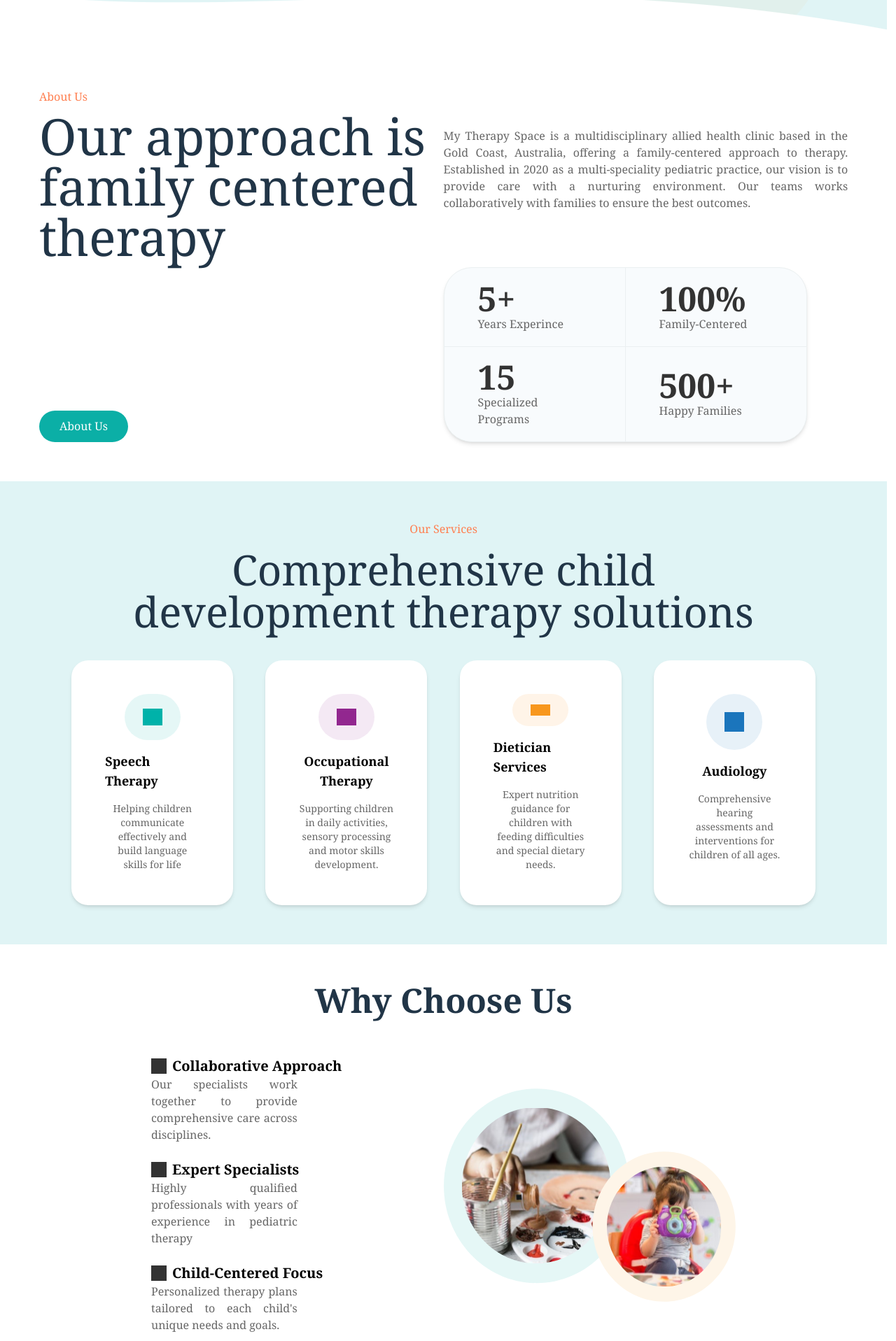
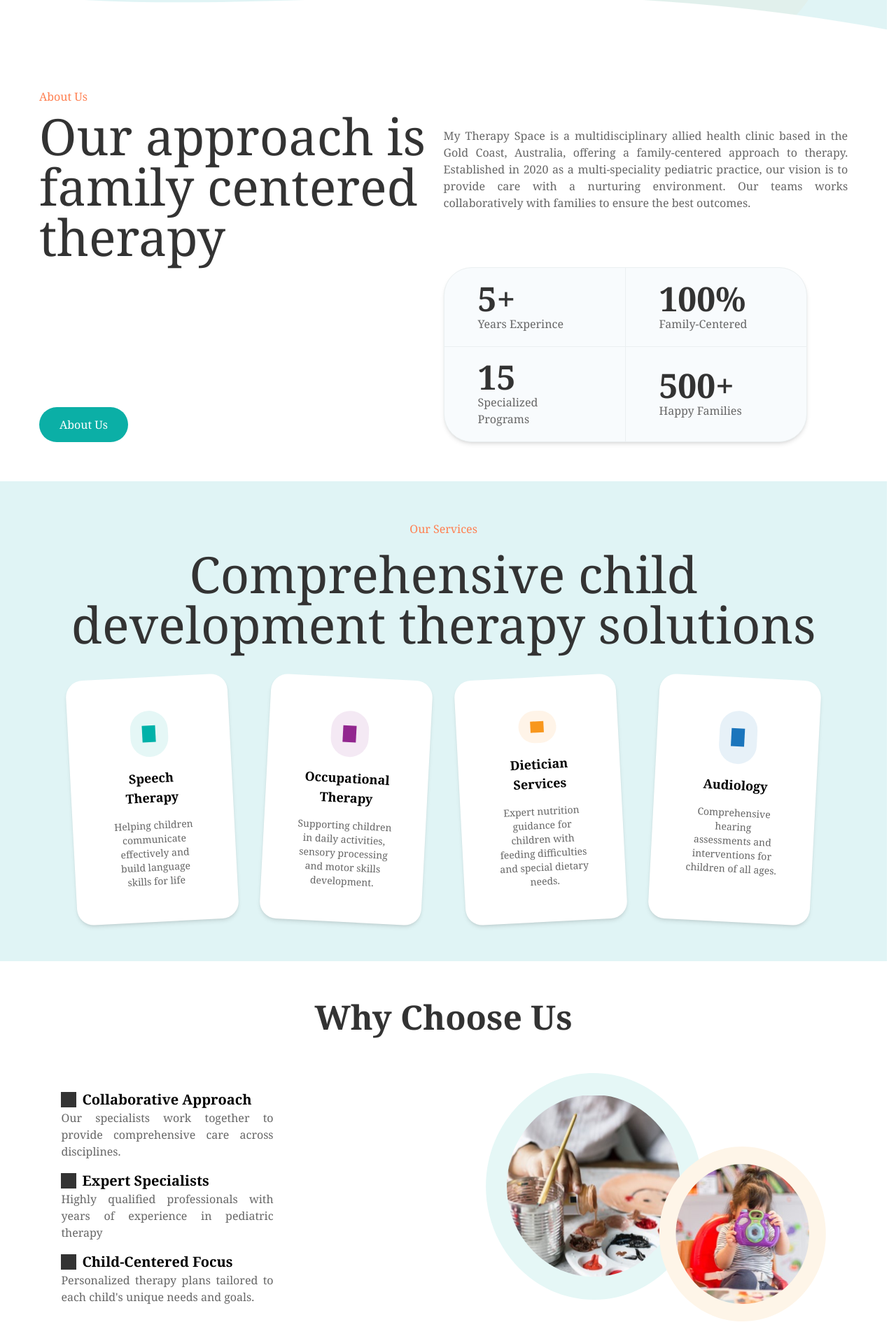
Before and after one commit to laksh-wadhwani/My-Therapy-Space, a React (Vite) app in the folder frontend/: page / in a window 1280 px wide. Shown: the part 880-2797 px from the top of the page at 70% size. Built offline with nearby package versions, Linux system fonts and the light colour scheme.

Commit message:
Updated frontend/landingpage.jsx and added about us also

```diff
--- a/frontend/src/App.jsx
+++ b/frontend/src/App.jsx
@@ -2,6 +2,7 @@ import React from "react";
 import Navbar from "./Components/navbar";
 import LandingPage from "./Screens/Landing_Page";
 import {BrowserRouter as Router, Routes, Route} from "react-router"
+import AboutUs from "./Screens/About_Us";
 
 const App = () => {
   return(
@@ -9,6 +10,7 @@ const App = () => {
       <Navbar/>
       <Routes>
         <Route exact path="/" element={<LandingPage/>}/>
+        <Route exact path="/AboutUs" element={<AboutUs/>}/>
       </Routes>
     </Router>
   )
--- a/frontend/src/Components/navbar.jsx
+++ b/frontend/src/Components/navbar.jsx
@@ -1,5 +1,6 @@
 import React from "react";
 import RButton from "./Reusable_Button";
+import { Link } from "react-router";
 
 const Navbar = () => {
   return(
@@ -16,7 +17,7 @@ const Navbar = () => {
           <div className="flex items-center gap-8">
             <ul className="flex font-serif text-lg capitalize gap-4 cursor-pointer text-[#797979]">
               <li className="hover:text-[#0BAFA6]">Home</li>
-              <li className="hover:text-[#0BAFA6]">About us</li>
+              <Link to="/AboutUs" style={{color:"unset"}}><li className="hover:text-[#0BAFA6]">About us</li></Link>
               <li className="hover:text-[#0BAFA6]">blogs</li>
               <li className="hover:text-[#0BAFA6]">workshops</li>
               <li className="hover:text-[#0BAFA6]">booking</li>
--- a/frontend/src/Screens/Landing_Page.jsx
+++ b/frontend/src/Screens/Landing_Page.jsx
@@ -1,63 +1,60 @@
 import React from "react";
-import RButton from "../Components/Reusable_Button";
-import Footer from "../Components/footer";
+import "../styles/landing.css";
+import RButton from "../Components/Reusable_Button"
+import ChooseUs from "../assets/section4.svg"
+import Footer from "../Components/footer"
 
 const LandingPage = () => {
     return(
         <React.Fragment>
-            <div className="w-full overflow-x-hidden bg-[#E0F4F5]">
-
-                <div className="w-full h-[950px] bg-[url(./assets/Section1.svg)] bg-center bg-no-repeat bg-cover flex items-center">
-
-                    <div className="flex flex-col gap-20 w-[50%] px-14 items-start">
-
-                        <div className="flex flex-col gap-6">
-                            <h1 className="text-7xl font-serif">Specialized therapy for <span className="text-[#01B2A9]">every child</span></h1>
-                            <div className="bg-[#92278F] w-20 h-1 rounded-xl"></div>
-                            <p className="font-serif text-[#666666] text-lg text-justify">A team of specialized therapists working together to help your child to thrive in Burleigh Waters and Hope Island.</p>
+            <div className="main-box bg-[#E0F4F5]">
+                <div className="sections section-1">
+                    <div className="sections-box gap-20">
+                         <div className="flex flex-col gap-6">
+                            <h1 className="hero-heading">Specialized therapy for <span className="text-[#01B2A9]">every child</span></h1>
+                            <div className="bg-[#92278F] w-20 h-1 rounded-xl" />
+                            <p className="sections-description text-lg">A team of specialized therapists working together to help your child to thrive in Burleigh Waters and Hope Island.</p>
                         </div>
-                        <RButton className="px-7 py03">Book a call</RButton>
-
+                        <RButton className="px-7 py-3">Book a Call</RButton>
                     </div>
-
-                    <div className="w-[50%] h-full bg-[url(./assets/rightside.svg)] bg-no-repeat bg-contain bg-center"></div>
-
-
+                    <div className="w-[50%] h-full bg-[url(./assets/rightside.svg)] bg-no-repeat bg-contain bg-center"/>
                 </div>
 
-                <div className="w-full bg-white border-box p-14 flex flex-col gap-2">
-                    <span className="text-[#FF7F50] font-serif">About Us</span>
+                <div className="sections flex-col gap-2 bg-white">
+
+                    <span className="sections-tittle self-start">About Us</span>
 
                     <div className="w-full flex">
 
-                        <div className="w-[50%] flex flex-col items-start justify-between">
-                            <h2 className="text-7xl font-serif">Our approach is family centered therapy</h2>
-                            <RButton className="px-7 py03">About Us</RButton>
+                        <div className="sections-box justify-between">
+                            <h2 className="hero-heading">Our approach is family centered therapy</h2>
+                            <RButton className="px-7 py-3">About Us</RButton>
                         </div>
 
-                        <div className="w-[50%] flex flex-col gap-20 border-box mt-6">
-                            <p className="text-[#666666] font-serif text-base text-justify">My Therapy Space is a multidisciplinary allied health clinic based in the Gold Coast, Australia, offering a family-centered approach to therapy. Established in 2020 as a multi-speciality pediatric practice, our vision is to provide care with a nurturing environment. Our teams works collaboratively with families to ensure the best outcomes.</p>
+                        <div className="sections-box gap-20 mt-6">
 
-                            <div className=" w-[90%] h-[250px] box-border bg-[#F8FBFD] border border-[#EBF0F1] rounded-[2.5rem] grid grid-cols-2 shadow-md">
+                            <p className="sections-description text-base text-justify">My Therapy Space is a multidisciplinary allied health clinic based in the Gold Coast, Australia, offering a family-centered approach to therapy. Established in 2020 as a multi-speciality pediatric practice, our vision is to provide care with a nurturing environment. Our teams works collaboratively with families to ensure the best outcomes.</p>
 
-                                <article className="size-full border-b border-r border-[#EBF0F1] flex flex-col justify-center box-border px-12">
-                                    <h3 className="text-[#333333] font-serif text-5xl font-black">5+</h3>
-                                    <span className="text-[#666666] font-serif capitalize">years experince</span>
+                            <div className="section-2-description-box">
+
+                                <article className="border-b border-r">
+                                    <h3 className="another-sections-tittle font-black">5+</h3>
+                                    <span className="sections-description capitalize">years experince</span>
                                 </article>
 
-                                <article className="size-full border-b border-[#EBF0F1] flex flex-col justify-center box-border px-12">
-                                    <h3 className="text-[#333333] font-serif text-5xl font-black">100%</h3>
-                                    <span className="text-[#666666] font-serif capitalize">family-centered</span>
+                                <article className="border-b">
+                                    <h3 className="another-sections-tittle font-black">100%</h3>
+                                    <span className="sections-description capitalize">family-centered</span>
                                 </article>
 
-                                <article className="size-full border-r border-[#EBF0F1] flex flex-col justify-center box-border px-12">
-                                    <h3 className="text-[#333333] font-serif text-5xl font-black">15</h3>
-                                    <span className="text-[#666666] font-serif capitalize">specialized programs</span>
+                                <article className="border-r">
+                                    <h3 className="another-sections-tittle font-black">15</h3>
+                                    <span className="sections-description capitalize">specialized programs</span>
                                 </article>
 
-                                <article className="size-full flex flex-col justify-center box-border px-12">
-                                    <h3 className="text-[#333333] font-serif text-5xl font-black">500+</h3>
-                                    <span className="text-[#666666] font-serif capitalize">happy families</span>
+                                <article>
+                                    <h3 className="another-sections-tittle font-black">500+</h3>
+                                    <span className="sections-description capitalize">happy families</span>
                                 </article>
 
                              </div>
@@ -65,73 +62,52 @@ const LandingPage = () => {
                         </div>
 
                     </div>
+
                 </div>
 
-                <div className="w-full flex flex-col items-center gap-10 p-14">
+                <div className="sections flex-col gap-10">
 
-                    <div className="flex flex-col gap-4 items-center">
-                        <span className="text-[#FF7F50] font-serif">Our Services</span>
-                        <h2 className="text-6xl font-serif text-center">Comprehensive child <br/> development therapy solutions</h2>
+                    <div className="flex flex-col gap-4 item-center">
+                        <span className="sections-tittle">Our Services</span>
+                        <h2 className="hero-heading text-center">Comprehensive child <br/> development therapy solutions</h2>
                     </div>
 
                     <div className="w-full flex justify-evenly">
-
-                        <div className="w-[20%] h-[350px] bg-white shadow-md rounded-[1.5rem] flex flex-col items-center gap-4 border-box p-12">
-
-                            <div className="size-[80px] rounded-full bg-[#00B2A9]/10 flex justify-center items-center">
-                                <div className="w-[35%] h-[35%] bg-[#00B2A9]"/>
-                            </div>
-                            <h3 className="font-serif text-lg capitalize font-bold text-black">speech therapy</h3>
-                            <p className="font-serif text-[#666666] text-center text-sm">Helping children communicate effectively and build language skills for life</p>
-
+                        <div className="services-cards rotate-[-3deg]">
+                            <div className="bg-[#00B2A9]/10"><div className="bg-[#00B2A9]"/></div>
+                            <h3>speech therapy</h3>
+                            <p className="sections-description text-center text-sm">Helping children communicate effectively and build language skills for life</p>
                         </div>
-
-                       <div className="w-[20%] h-[350px] bg-white shadow-md rounded-[1.5rem] flex flex-col items-center gap-4 border-box p-12">
-
-                            <div className="size-[80px] rounded-full bg-[#92278F]/10 flex justify-center items-center">
-                                <div className="w-[35%] h-[35%] bg-[#92278F]"/>
-                            </div>
-                            <h3 className="font-serif text-lg capitalize font-bold text-center text-black">occupational therapy</h3>
-                            <p className="font-serif text-[#666666] text-center text-sm">Supporting children in daily activities, sensory processing and motor skills development.</p>
-
+                        <div className="services-cards rotate-[3deg]">
+                            <div className="bg-[#92278F]/10"><div className="bg-[#92278F]"/></div>
+                            <h3>occupational therapy</h3>
+                            <p className="sections-description text-center text-sm">Supporting children in daily activities, sensory processing and motor skills development.</p>
                         </div>
-
-                        <div className="w-[20%] h-[350px] bg-white shadow-md rounded-[1.5rem] flex flex-col items-center gap-4 border-box p-12">
-
-                            <div className="size-[80px] rounded-full bg-[#F8971D]/10 flex justify-center items-center">
-                                <div className="w-[35%] h-[35%] bg-[#F8971D]"/>
-                            </div>
-                            <h3 className="font-serif text-lg capitalize font-bold text-black">dietician services</h3>
-                            <p className="font-serif text-[#666666] text-center text-sm">Expert nutrition guidance for children with feeding difficulties and special dietary needs.</p>
-
+                        <div className="services-cards rotate-[-3deg]">
+                            <div className="bg-[#F8971D]/10"><div className="bg-[#F8971D]"/></div>
+                            <h3>dietician services</h3>
+                            <p className="sections-description text-center text-sm">Expert nutrition guidance for children with feeding difficulties and special dietary needs.</p>
                         </div>
-
-                        <div className="w-[20%] h-[350px] bg-white shadow-md rounded-[1.5rem] flex flex-col items-center gap-4 border-box p-12">
-
-                            <div className="size-[80px] rounded-full bg-[#1B75BC]/10 flex justify-center items-center">
-                                <div className="w-[35%] h-[35%] bg-[#1B75BC]"/>
-                            </div>
-                            <h3 className="font-serif text-lg capitalize font-bold text-black">audiology</h3>
-                            <p className="font-serif text-[#666666] text-center text-sm">Comprehensive hearing assessments and interventions for children of all ages.</p>
-
+                        <div className="services-cards rotate-[3deg]">
+                            <div className="bg-[#1B75BC]/10"><div className="bg-[#1B75BC]"/></div>
+                            <h3>audiology</h3>
+                            <p className="sections-description text-center text-sm">Comprehensive hearing assessments and interventions for children of all ages.</p>
                         </div>
-
                     </div>
 
                 </div>
 
-                <div className="w-full bg-white flex flex-col items-center gap-14 p-14">
+                <div className="sections flex-col gap-14 bg-white">
+                    <h2 className="another-sections-tittle font-semibold">why choose us</h2>
 
-                    <h2 className="font-serif text-5xl text-center font-semibold capitalize">why choose us</h2>
+                    <div className="section-4">
 
-                    <div className="w-full flex justify-center items-center border-box px-40">
-
-                        <div className="flex flex-col gap-6 w-[50%]">
+                        <div>
 
                             <article className="flex flex-col">
                                 <div className="flex items-center gap-2">
                                     <div className="size-[22px] bg-[#333333]"/>
-                                    <h3 className="font-serif text-base capitalize text-xl font-semibold text-black">collaborative approach</h3>
+                                    <h3 className="font-serif capitalize text-xl font-semibold text-black">collaborative approach</h3>
                                 </div>
                                 <p className="font-serif text-base text-[#666666] text-justify w-[50%]">Our specialists work together to provide comprehensive care across disciplines.</p>
                             </article>
@@ -154,20 +130,17 @@ const LandingPage = () => {
 
                         </div>
 
-                        <div className="bg-[url(./assets/section4.svg)] w-[50%] h-[355px] bg-no-repeat bg-center bg-contain"/>
-
+                        <img src={ChooseUs} alt="" />
                     </div>
 
                 </div>
 
-                <div className="w-full border-box px-16 py-20 bg-white">
+                <div className="sections bg-white">
+                    <div className="section-5">
+                        <h2 className="font-semibold another-sections-tittle">parent testimonials</h2>
+                        <div>
 
-                    <div className="w-full bg-[#E0F4F5] p-10 border-box flex flex-col items-center rounded-xl gap-12">
-
-                        <h2 className="font-serif text-4xl font-semibold capitalize">parent testimonials</h2>
-
-                        <div className="w-[60%] bg-white p-16 flex flex-col gap-4 border-box rounded-xl">
-                            <p className="font-serif text-lg text-[#666666] text-justify">The team at My Therapy Space has been incredible for our daughter. Their collaborative approach meant that all her needs were addressed historically, and we've seen remarkable progress in just a few months!</p>
+                            <p className="text-lg text-justify sections-description">The team at My Therapy Space has been incredible for our daughter. Their collaborative approach meant that all her needs were addressed historically, and we've seen remarkable progress in just a few months!</p>
 
                             <div className="flex items-center gap-2">
                                 <div className="size-[20px] rounded-full bg-black"/>
@@ -178,7 +151,6 @@ const LandingPage = () => {
                         </div>
 
                     </div>
-
                 </div>
 
                 <Footer/>
--- /dev/null
+++ b/frontend/src/styles/landing.css
@@ -0,0 +1,71 @@
+.main-box{
+    @apply w-full overflow-x-hidden flex flex-col
+}
+
+.sections{
+    @apply w-full flex items-center p-14 box-border
+}
+
+.section-1{
+    @apply h-[950px] bg-[url(../assets/Section1.svg)] bg-center bg-no-repeat bg-cover
+}
+
+.hero-heading{
+    @apply text-7xl font-serif text-[#333333]
+}
+
+.sections-tittle{
+    @apply text-[#FF7F50] font-serif text-center
+}
+
+.sections-description{
+    @apply font-serif text-[#666666]
+}
+
+.sections-box{
+    @apply w-[50%] flex flex-col items-start box-border
+}
+
+.section-2-description-box{
+    @apply w-[90%] h-[250px] box-border bg-[#F8FBFD] border border-[#EBF0F1] rounded-[2.5rem] grid grid-cols-2 shadow-md
+}
+
+.section-2-description-box > article{
+    @apply size-full border-[#EBF0F1] flex flex-col justify-center box-border px-12
+}
+
+.services-cards{
+    @apply w-[20%] h-[350px] bg-white shadow-md rounded-[1.5rem] flex flex-col items-center gap-4 box-border p-12
+}
+
+.services-cards > div{
+    @apply w-[40%] h-[30%] rounded-full flex justify-center items-center
+}
+
+.services-cards > h3{
+    @apply font-serif text-lg capitalize font-bold text-black text-center
+}
+
+.services-cards > div > div {
+    @apply w-[35%] h-[35%]
+}
+
+.another-sections-tittle{
+    @apply font-serif text-5xl capitalize text-[#333333]
+}
+
+.section-4{
+    @apply w-full flex justify-center
+}
+
+.section-4 > div {
+    @apply w-fit flex flex-col gap-4 justify-center
+}
+
+.section-5{
+    @apply w-full bg-[#E0F4F5] p-10 box-border flex flex-col items-center rounded-xl gap-12
+}
+
+.section-5 > div{
+    @apply w-[60%] bg-white p-16 flex flex-col gap-4 box-border rounded-xl
+}
```
Also changed, not shown: frontend/src/Screens/About_Us.jsx (added, +41 -0 lines), frontend/src/assets/about.svg (added), frontend/src/styles/about.css (added).
